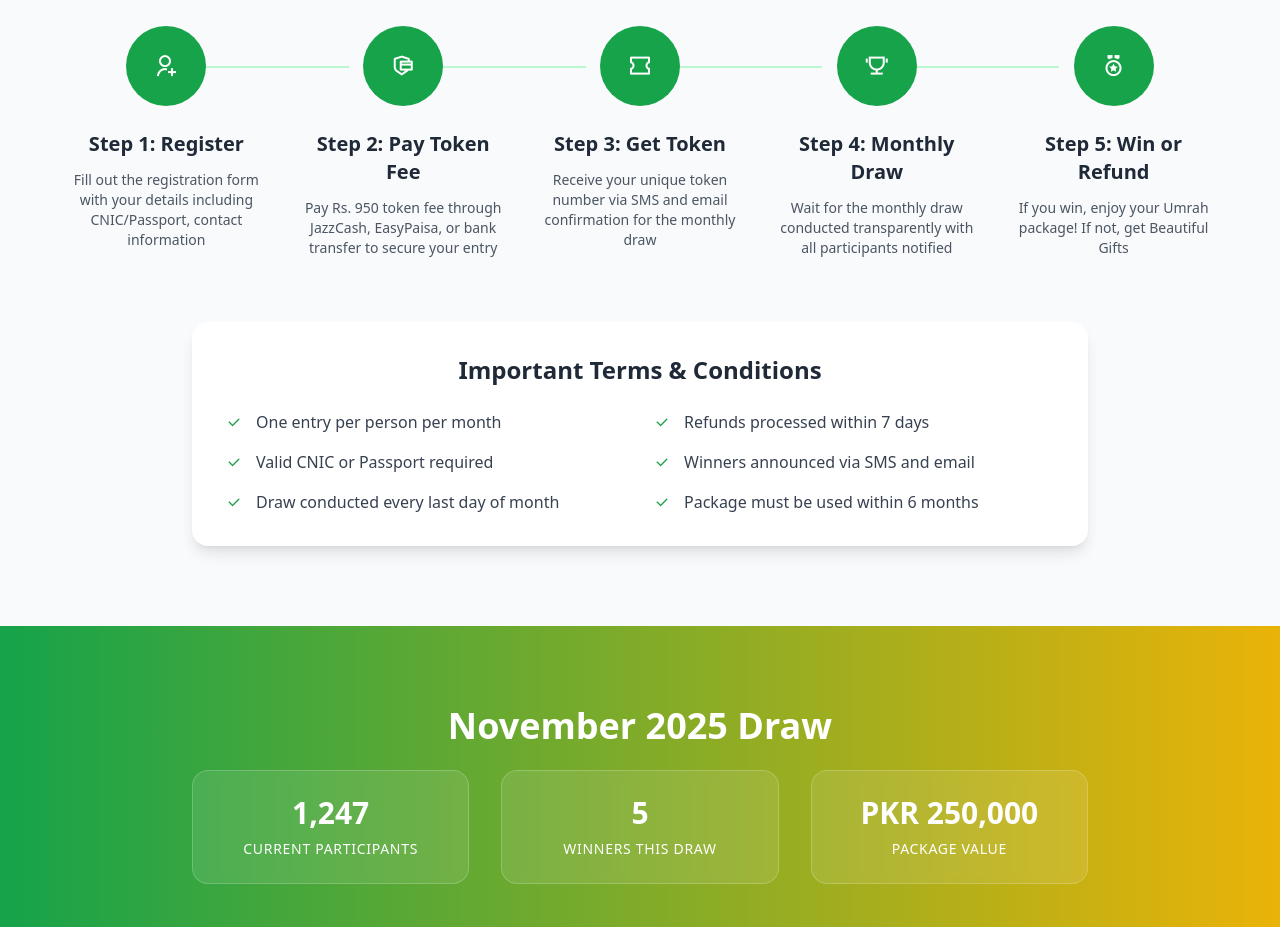
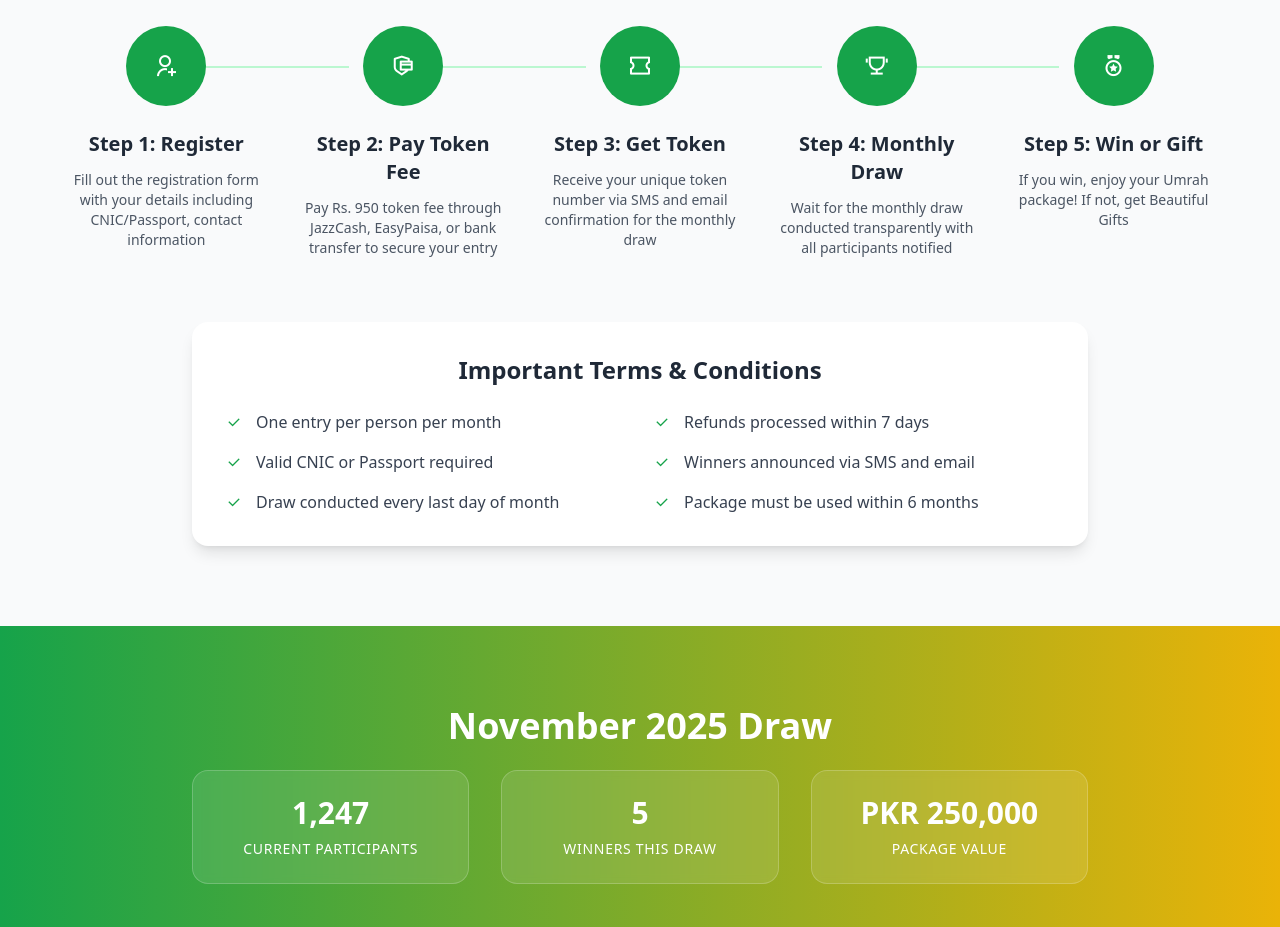
Before and after one commit to abdullah0987890/safrtaiba, a Next.js app: page /qura-andazi in a window 1280 px wide. Shown: the part 1300-2227 px from the top of the page. Built offline with nearby package versions, Linux system fonts and the light colour scheme.

Commit message:
Update HowItWorks.tsx

```diff
--- a/app/qura-andazi/HowItWorks.tsx
+++ b/app/qura-andazi/HowItWorks.tsx
@@ -29,7 +29,7 @@ export default function HowItWorks() {
     },
     {
       step: '5',
-      title: 'Win or Refund',
+      title: 'Win or Gift',
       description: 'If you win, enjoy your Umrah package! If not, get Beautiful Gifts',
       icon: 'ri-medal-line'
     }
```
